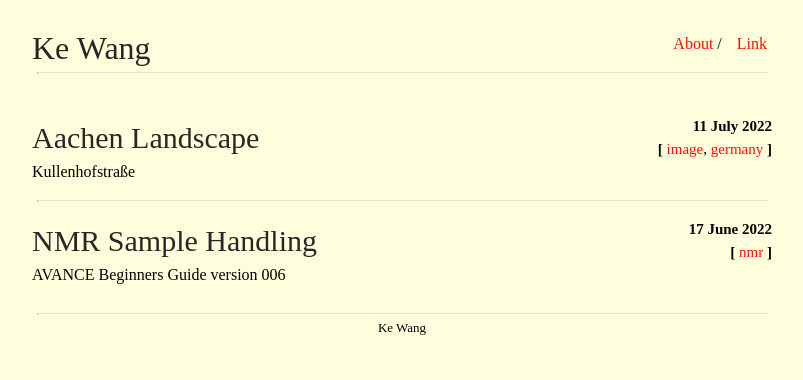
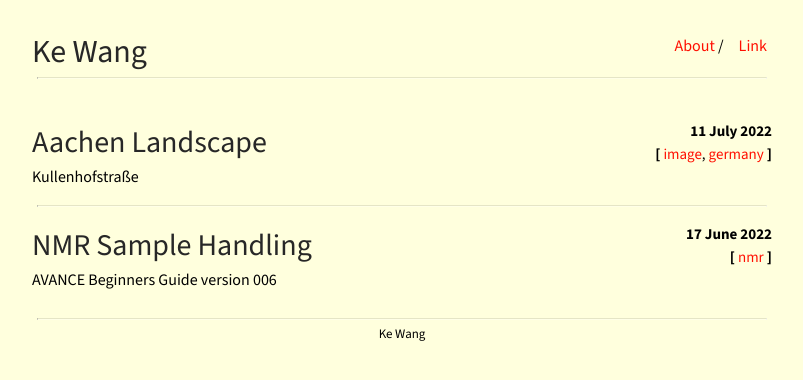
Before and after one commit to ekdc11/ekdc11.github.io, a Jekyll site: the page built from index.html, in a window 1280 px wide. Shown: the top 380 px of the page, without its empty margins (238-1041 px from the left). Built offline with Jekyll 4.4.1, drawn with Linux system fonts in a browser that asks for light colours.

Commit message:
Update main.scss

```diff
--- a/css/main.scss
+++ b/css/main.scss
@@ -13,7 +13,7 @@ $small-width: 480px;
 
 body {
     margin: 0;
-    font-family: "Inter Tight";
+    font-family: "Source Sans 3", sans-serif;
     background-color: #FFFFDD;
     min-height: 100%;
 }
```
